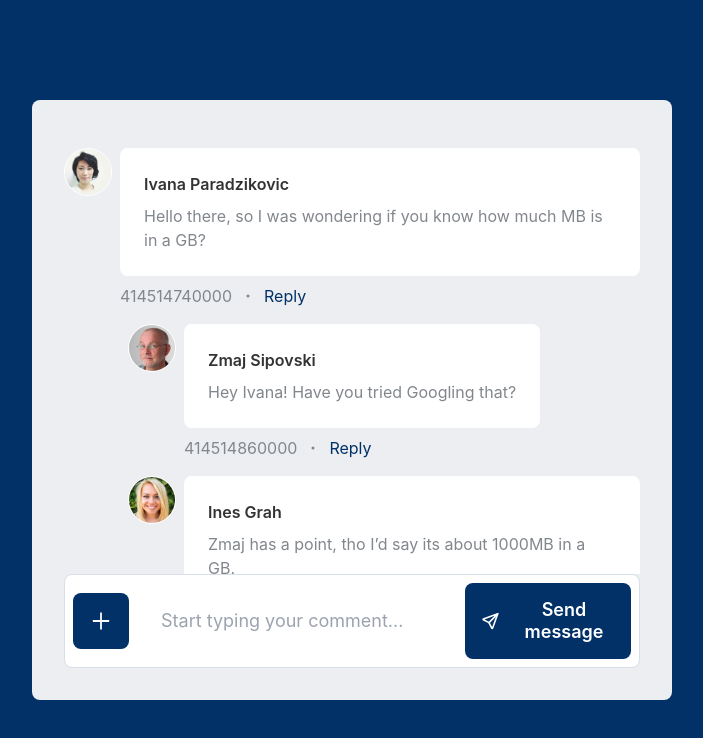
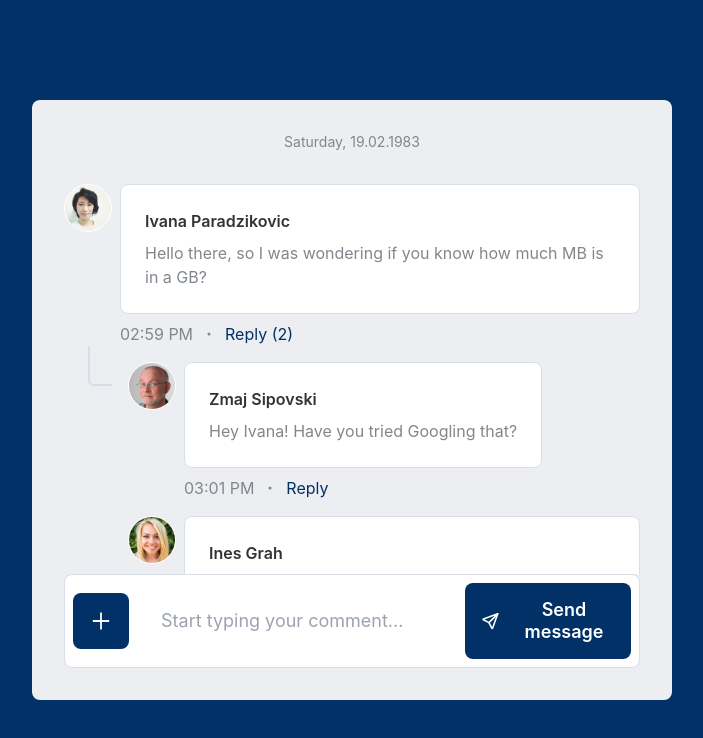
Before and after one commit to RedsyncDevelopment/reactor-assignment, a Next.js app: page / in a window 1280 px wide. Shown: the top 738 px of the page, without its empty margins (288-991 px from the left). Built offline with nearby package versions, Linux system fonts and the light colour scheme.

Commit message:
v1 - fully working with dummy data

```diff
--- a/components/home/Comments.tsx
+++ b/components/home/Comments.tsx
@@ -8,7 +8,7 @@ interface CommentsProps {}
 const Comments: React.FC<CommentsProps> = ({}) => {
   const [comments, setComments] = useState<CommentInterface[]>(COMMENTS);
 
-  // create comments Map with nested children comments
+  // create comments Map with nested comments
   const commentsMap = useMemo(() => {
     const map: any = {};
     if (!comments) return [];
@@ -29,15 +29,29 @@ const Comments: React.FC<CommentsProps> = ({}) => {
   };
 
   return (
-    <div>
+    <div className="flex flex-col space-y-6">
       {comments.map((comment) => {
         if (!comment.parent_id) {
+          const date = new Date(comment.timestamp);
           return (
-            <SingleComment
-              getReplies={getReplies}
-              key={comment.id}
-              comment={comment}
-            />
+            <div key={comment.id} className="flex flex-col space-y-4 relative">
+              <div className="self-center text-secondary-700 text-sm">
+                <span>
+                  {date.toLocaleDateString("en-US", {
+                    weekday: "long",
+                  })}
+                  ,{" "}
+                </span>
+                <span>
+                  {date.toLocaleDateString("de-DE", {
+                    day: "2-digit",
+                    month: "2-digit",
+                    year: "numeric",
+                  })}
+                </span>
+              </div>
+              <SingleComment getReplies={getReplies} comment={comment} />
+            </div>
           );
         }
       })}
--- a/components/home/CommentsSection.tsx
+++ b/components/home/CommentsSection.tsx
@@ -8,7 +8,7 @@ const CommentsSection: React.FC<CommentsSectionProps> = ({}) => {
   return (
     <div className="comments-section">
       <div className="comments-section-scrollbar">
-        <div className="pr-2 md:pr-4">
+        <div className="pr-2 pb-8 md:pr-4">
           <Comments />
         </div>
       </div>
--- a/components/home/SingleComment.tsx
+++ b/components/home/SingleComment.tsx
@@ -12,7 +12,12 @@ const SingleComment: React.FC<SingleCommentProps> = ({
   comment,
   getReplies,
 }) => {
+  const time = new Date(comment.timestamp).toLocaleTimeString("en-US", {
+    hour: "2-digit",
+    minute: "2-digit",
+  });
   const childComments = getReplies(comment.id);
+
   return (
     <div className="flex flex-col">
       <div className="flex space-x-2 pt-4">
@@ -24,20 +29,26 @@ const SingleComment: React.FC<SingleCommentProps> = ({
           className="rounded-full w-12 h-12 border-[1px] border-white"
         />
         <div className="flex flex-col space-y-2">
-          <div className="bg-white rounded-lg p-6 flex flex-col space-y-2">
+          <div className="bg-white rounded-lg p-6 flex flex-col space-y-2  border-[1px] border-secondary-400">
             <p className="text-secondary-900 font-semibold">
               {comment.author.name}
             </p>
             <p className="text-secondary-700">{comment.text}</p>
           </div>
           <div className="flex space-x-2 items-center">
-            <div className="text-secondary-700">{comment.timestamp}</div>
+            <div className="text-secondary-700">{time}</div>
             <BsDot className="text-secondary-700" />
-            <div className="text-primary-400">Reply</div>
+            <div className="text-primary-400">
+              Reply {childComments && <span>({childComments.length})</span>}
+            </div>
           </div>
         </div>
       </div>
+
       <div className="pl-16">
+        {childComments && (
+          <div className="absolute left-6 w-6 h-10 border-l-2 border-b-2 border-secondary-400 rounded-bl-md" />
+        )}
         {childComments &&
           childComments.length > 0 &&
           childComments.map((comment: any) => (
--- a/utils/constants.ts
+++ b/utils/constants.ts
@@ -37,14 +37,4 @@ export const COMMENTS = [
     text: "Hey guys, here is a nice web for that comoplicated conversion. www.convertunits.com/from/MB/to/GB",
     timestamp: 1626861080278,
   },
-  {
-    id: "5",
-    parent_id: "3",
-    author: {
-      name: "Ines Grah",
-      picture: "/img/ines.jpg",
-    },
-    text: "Zmaj has a point, tho I’d say its about 1000MB in a GB.",
-    timestamp: 414516900000,
-  },
 ];
```
